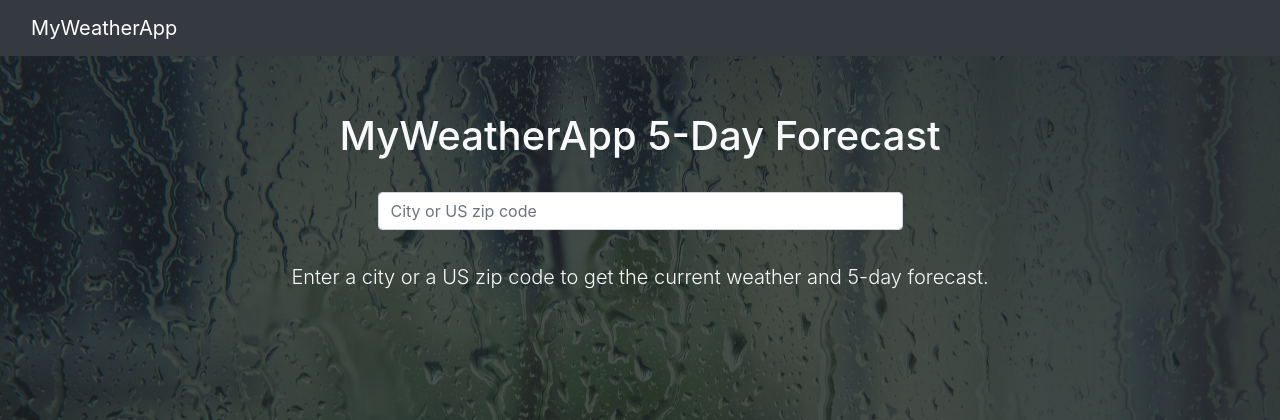
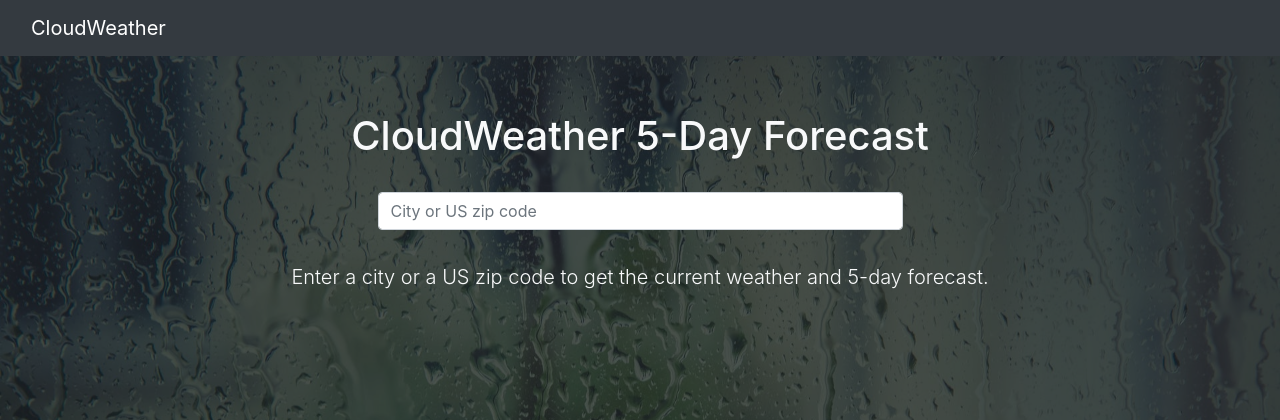
Before and after one commit to MarcoGiancarli/CloudWeather, a Flask app: page / in a window 1280 px wide. Shown: the top 420 px of the page. Run offline with Flask 2, Linux system fonts and the light colour scheme; parts of the project's set-up code (start-up, migrations or seed data) failed here and were passed over; some libraries are stand-ins or nearby versions.

Commit message:
renaming project to CloudWeather/cloudweather.tk

```diff
--- a/flaskr/templates/index.html
+++ b/flaskr/templates/index.html
@@ -2,7 +2,7 @@
 
 {% block main %}
         <div class="container text-center">
-          <h1>MyWeatherApp 5-Day Forecast</h1>
+          <h1>CloudWeather 5-Day Forecast</h1>
           <form id="locationForm" class="col-md-6 mx-auto">
             <input class="form-control" name="location" id="locationInput" type="search" placeholder="City or US zip code">
           </form>
--- a/flaskr/templates/layout.html
+++ b/flaskr/templates/layout.html
@@ -7,7 +7,7 @@
     <meta name="author" content="Marco Giancarli">
     <!--<link rel="icon" href="../../../../favicon.ico">-->
 
-    <title>My Weather Forecast</title>
+    <title>5 Day Weather Forecast</title>
 
     <link href="https://stackpath.bootstrapcdn.com/bootstrap/4.1.1/css/bootstrap.min.css" rel="stylesheet">
     <link href="static/css/custom.css" rel="stylesheet">
@@ -19,7 +19,7 @@
 
       <nav class="navbar navbar-dark bg-dark fixed-top">
         <div class="container-fluid">
-          <a class="navbar-brand" href="#">MyWeatherApp</a>
+          <a class="navbar-brand" href="#">CloudWeather</a>
         </div>
       </nav>
 
```
